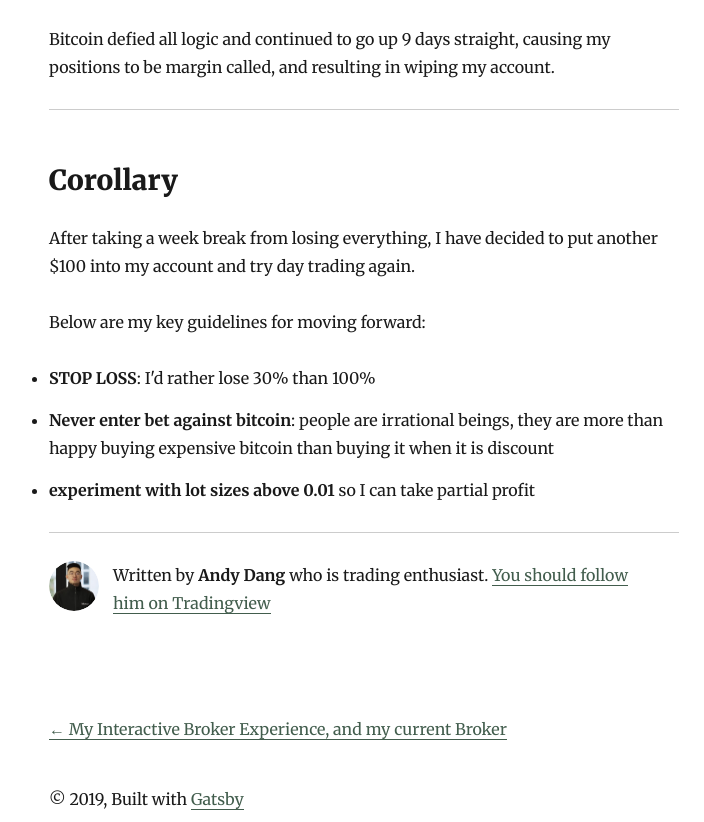
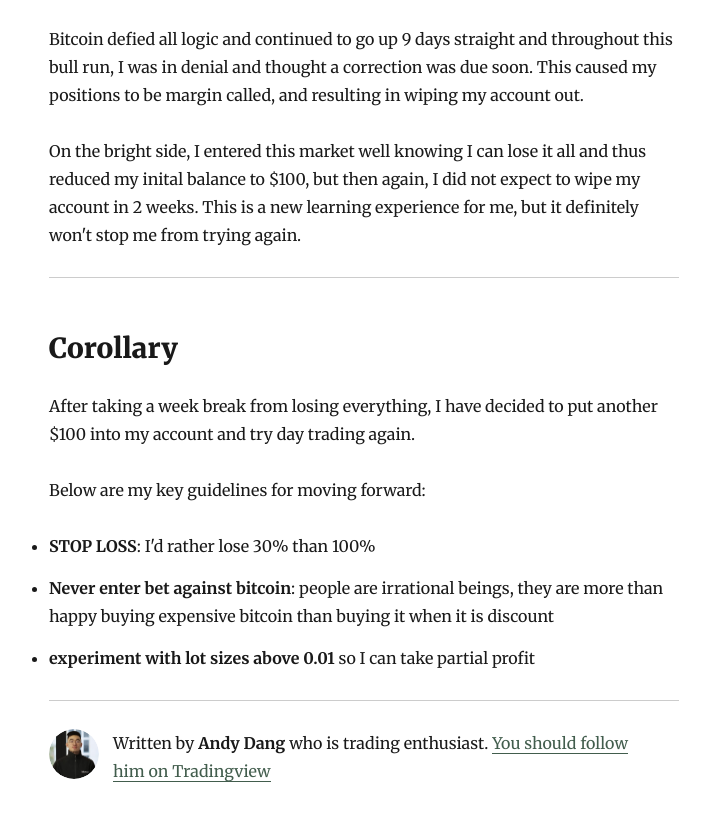
Before and after one commit to Dangandy/myTradingBlog, a Gatsby site: page /firstLiveMonth/ in a window 1280 px wide. Shown: the part 1622-2444 px from the top of the page, without its empty margins (276-980 px from the left). Built offline with nearby package versions, Linux system fonts and the light colour scheme; Gatsby itself is replaced by a stand-in of ours; some packages are replaced by stand-ins of ours.

Commit message:
didn't save..

```diff
--- a/content/blog/firstLiveMonth/index.md
+++ b/content/blog/firstLiveMonth/index.md
@@ -28,7 +28,9 @@ After my little success, I stopped putting in stop loss because I thought the ra
 
 ![secondWeek](https://media.giphy.com/media/THfBY7x23FJor2OqLy/giphy.gif)
 
-Bitcoin defied all logic and continued to go up 9 days straight, causing my positions to be margin called, and resulting in wiping my account.
+Bitcoin defied all logic and continued to go up 9 days straight and throughout this bull run, I was in denial and thought a correction was due soon. This caused my positions to be margin called, and resulting in wiping my account out.
+
+On the bright side, I entered this market well knowing I can lose it all and thus reduced my inital balance to \$100, but then again, I did not expect to wipe my account in 2 weeks. This is a new learning experience for me, but it definitely won't stop me from trying again.
 
 ---
 
```
